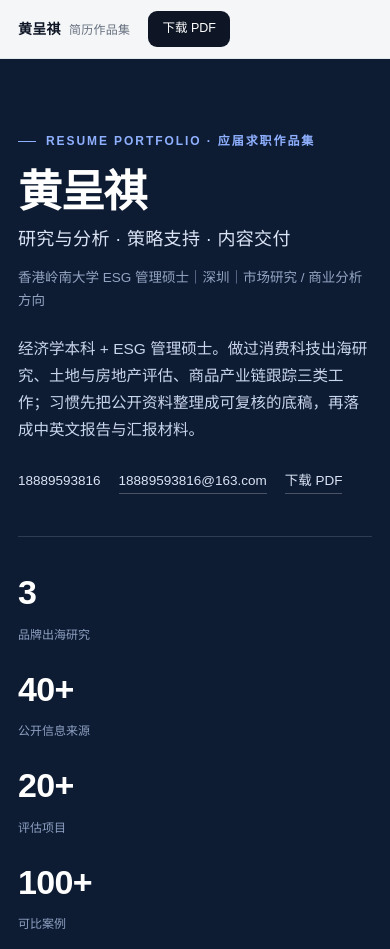
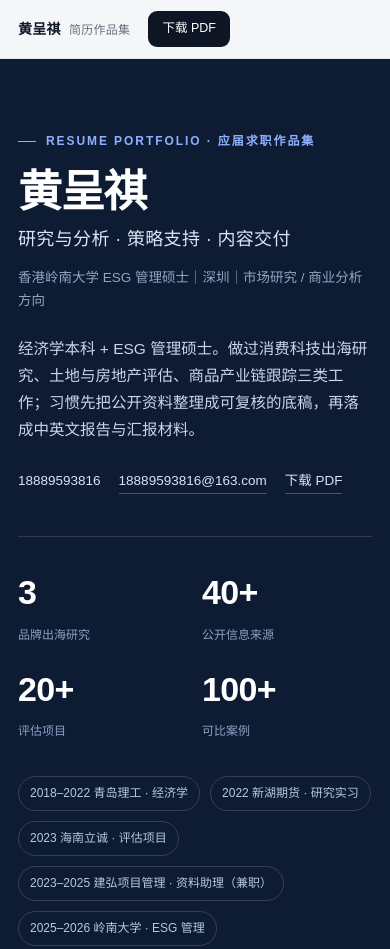
Before and after one commit to h142404351-hash/h142404351-hash.github.io, a plain HTML site: page resume/index.html in a window 390 px wide. Shown: the top 949 px of the page. Drawn offline with Linux system fonts and the light colour scheme.

Commit message:
resume site: mobile stats 2-col fix

```diff
--- a/resume/index.html
+++ b/resume/index.html
@@ -121,7 +121,7 @@ h2{font-size:clamp(26px,3.4vw,40px);line-height:1.3;margin:14px 0 10px;letter-sp
   .nav .links{display:none}
 }
 @media(max-width:600px){
-  .hero .stats{grid-template-columns:repeat(2,1fr)}
+  .hero .stats{grid-template-columns:repeat(2,1fr)!important}
   .tbl{display:block;overflow-x:auto}
   section{padding:56px 0}
   .wrap{padding:0 18px}
```
